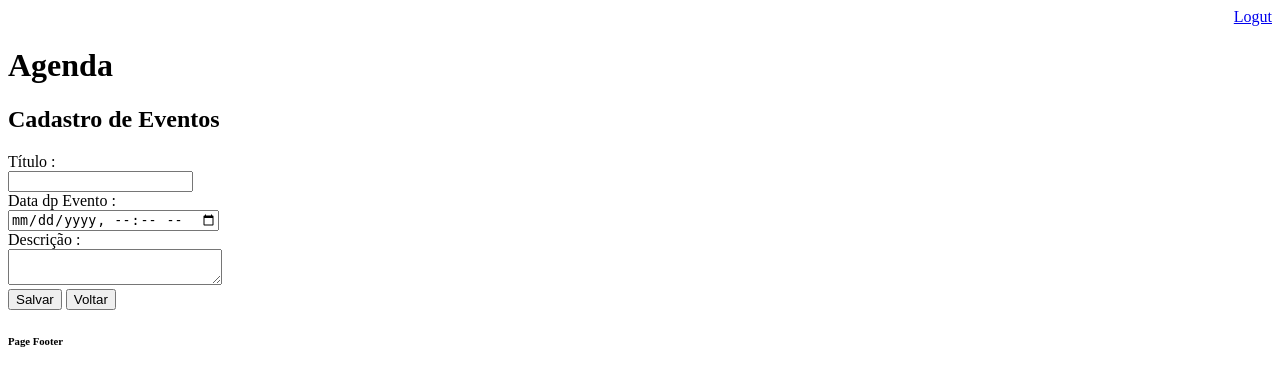
After one commit to JuliusDantas/Agenda_Django, a Django app: page /agenda/evento/ in a window 1280 px wide. The commit adds this page. Shown: the top 386 px of the page. Run offline with Django 3.2, Linux system fonts and the light colour scheme; a user stored in the database is signed in.

Commit message:
inserindo dados

```diff
--- a/Agenda_Django/urls.py
+++ b/Agenda_Django/urls.py
@@ -21,6 +21,8 @@ from django.views.generic import RedirectView
 urlpatterns = [
     path('admin/', admin.site.urls),
     path('agenda/', views.lista_eventos),
+    path('agenda/evento/', views.evento),
+    path('agenda/evento/submit', views.submit_evento),
     path('', RedirectView.as_view(url='/agenda/')),
     path('login/', views.login_user),
     path('login/submit', views.submit_login),
--- a/Template/agenda.html
+++ b/Template/agenda.html
@@ -2,6 +2,10 @@
 
 {% block content %}
     <h2>Agendamento</h2>
+
+    <a href="evento/">
+        <button  type="button">Cadastrar Evento</button>
+    </a>
 
     <ul>
         {% for evento in eventos %}
--- /dev/null
+++ b/Template/evento.html
@@ -0,0 +1,30 @@
+{% extends "model-page.html" %}
+
+{% block content %}
+
+    <h2>Cadastro de Eventos</h2>
+
+    <form action="submit" method="post">{% csrf_token %}
+        <div>
+            <row class="col-6">
+                <div class="col-12">
+                    <label>Título : </label><br>
+                    <input type="text" name="titulo">
+                </div>
+                 <div class="col-12">
+                    <label>Data dp Evento : </label><br>
+                    <input type="datetime-local" name="data_evento">
+                </div>
+                 <div class="col-12">
+                    <label>Descrição : </label><br>
+                     <textarea name="descricao" row="10" cols="24"></textarea>
+                 </div>
+            </row>
+        <button type="submit">Salvar</button>
+        <a href="/">
+        <button type="button">Voltar</button>
+        </a>
+        </div>
+    </form>
+
+{% endblock %}
--- a/core/views.py
+++ b/core/views.py
@@ -28,9 +28,24 @@ def submit_login(request):
 
 
 @login_required(login_url='/login/')
-
 def lista_eventos(request):
     usuario = request.user
     evento = Evento.objects.filter(usuario=usuario)
     dados = {'eventos': evento}
     return render(request, 'agenda.html', dados)
+
+@login_required(login_url='/login/')
+def evento(request):
+    return render(request, 'evento.html')
+
+def submit_evento(request):
+    if request.POST:
+        titulo = request.POST.get('titulo')
+        data_evento = request.POST.get('data_evento')
+        descricao = request.POST.get('descricao')
+        usuario = request.user
+        Evento.objects.create(titulo=titulo,
+                              data_evento=data_evento,
+                              descricao=descricao,
+                              usuario=usuario)
+    return redirect('/')
```
Also changed, not shown: db.sqlite3.
